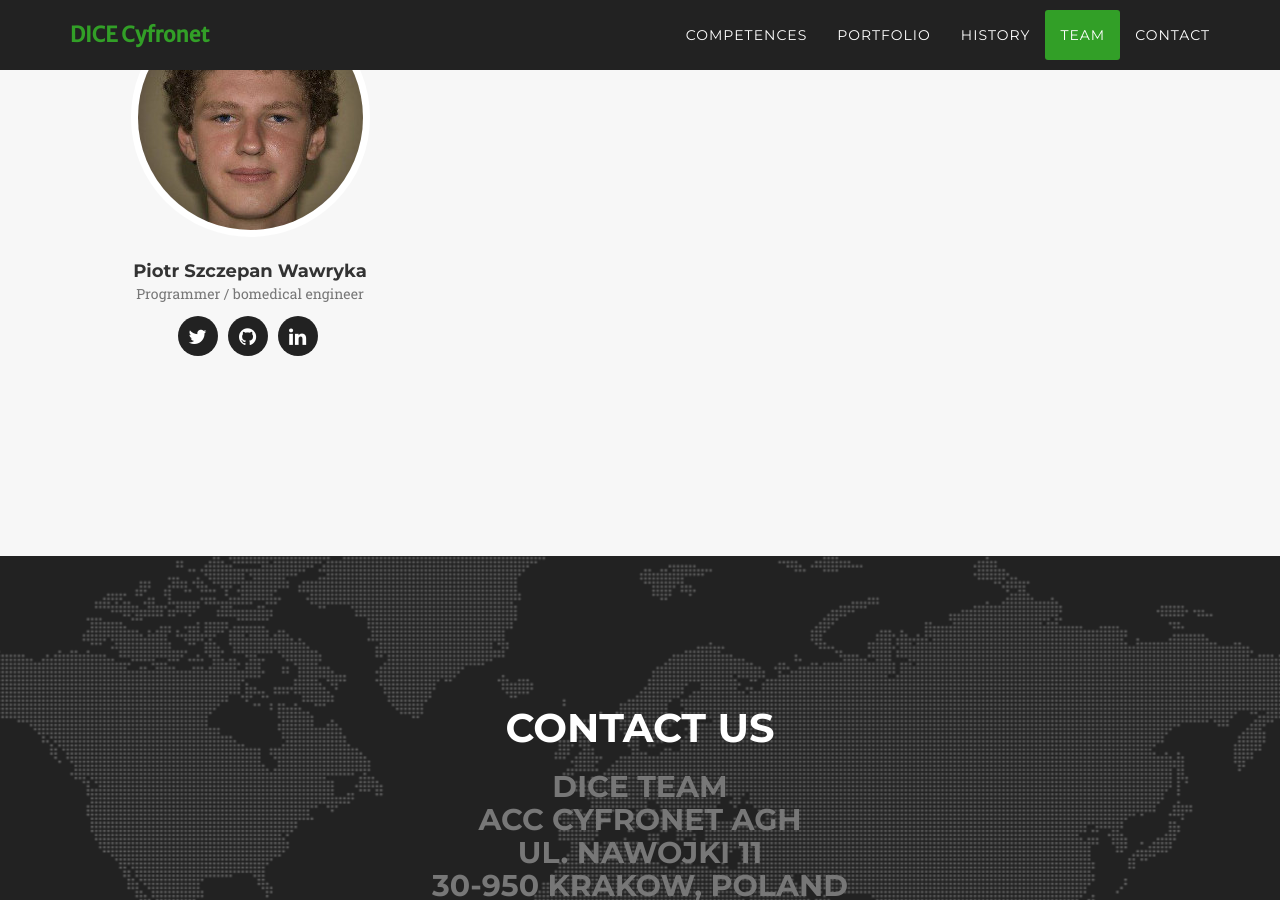
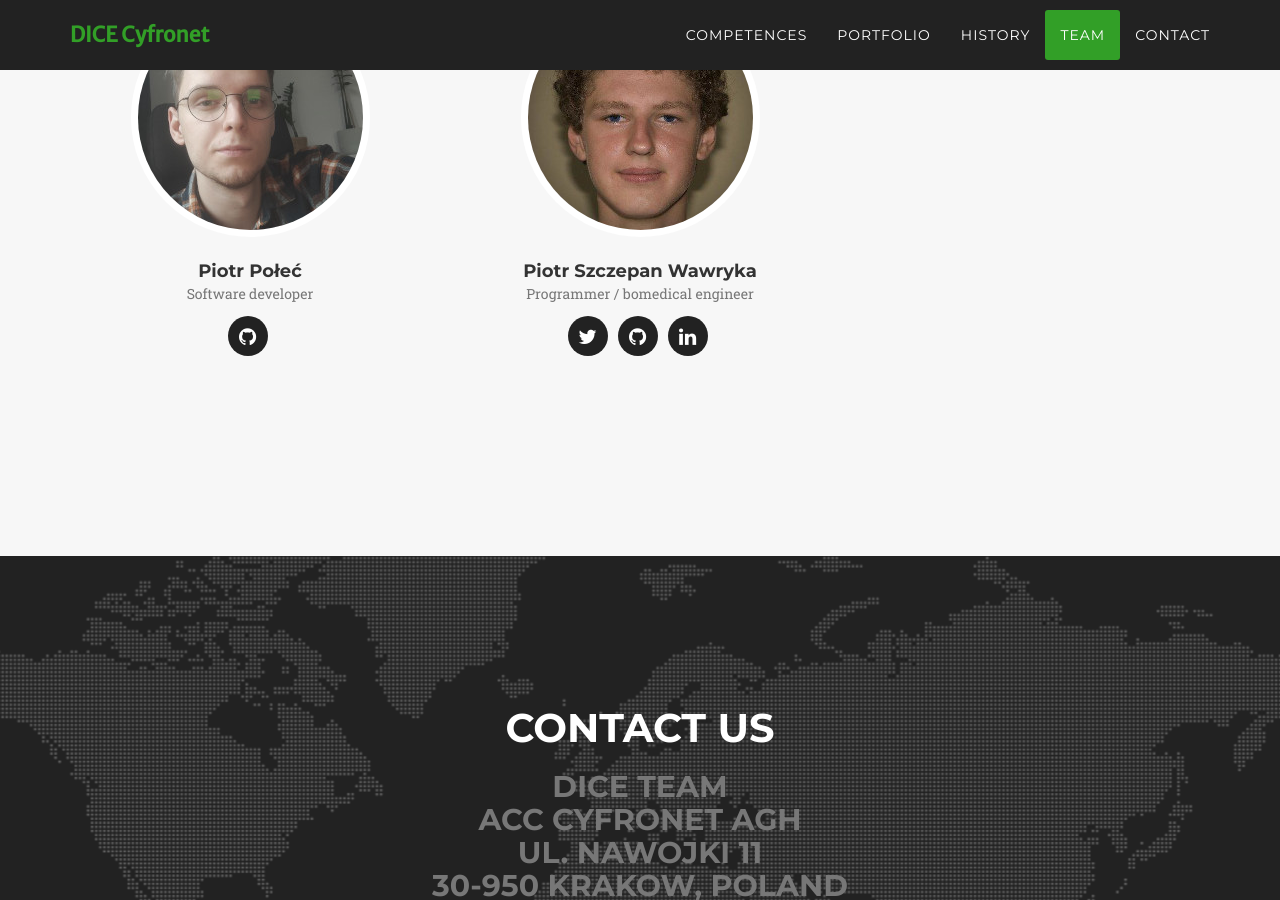
Before and after one commit to dice-cyfronet/dice-cyfronet.github.io-old, a Jekyll site: the page built from index.html, in a window 1280 px wide and 900 px high, scrolled down 11900 px. Built offline with Jekyll 4.4.1, drawn with Linux system fonts in a browser that asks for light colours; nearby versions of some CDN libraries; some web fonts are replaced.

```diff
--- a/_data/people.yml
+++ b/_data/people.yml
@@ -56,6 +56,12 @@
       url: https://github.com/nowakowski
     - title: graduation-cap
       url: http://scholar.google.com/citations?user=NWqZ5GEAAAAJ&hl=en
+- name: Piotr Połeć
+  pic: pp
+  position: Software developer
+  social:
+    - title: github
+      url: https://gitlab.com/piotrpolec
 - name: Piotr Szczepan Wawryka
   pic: psw
   position: Programmer / bomedical engineer
```
Also changed, not shown: Gemfile.lock, img/team/pp.jpg (added).
